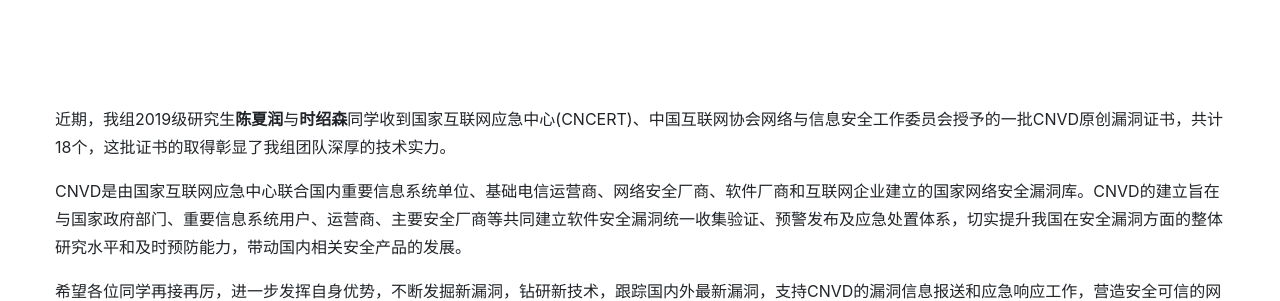
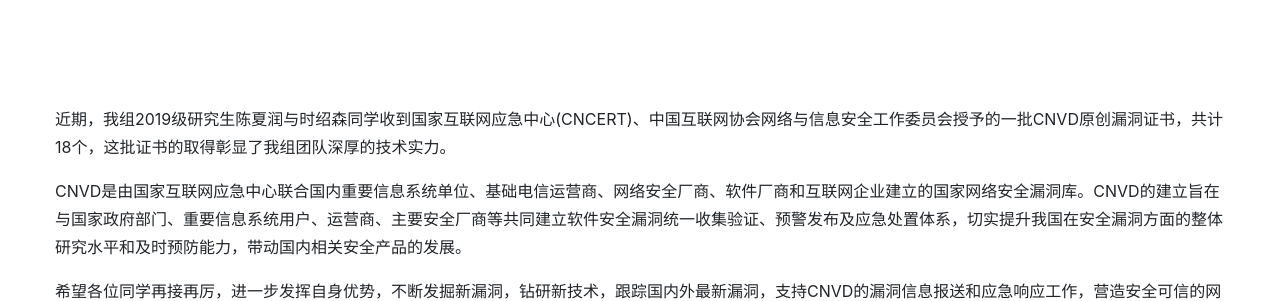
Before and after one commit to xxycfhb/xxycfhb.github.io, a Jekyll site: the page built from _posts/notice/2021-03-12-notice-7.md, in a window 1280 px wide and 900 px high. Shown: the part 358-659 px from the top of the window. Built offline with Jekyll 4.4.1, drawn with Linux system fonts in a browser that asks for light colours; some web fonts are replaced.

```diff
--- a/_posts/notice/2021-03-12-notice-7.md
+++ b/_posts/notice/2021-03-12-notice-7.md
@@ -9,7 +9,7 @@ categories:
 
 ---
 
-近期，我组2019级研究生**陈夏润**与**时绍森**同学收到国家互联网应急中心(CNCERT)、中国互联网协会网络与信息安全工作委员会授予的一批CNVD原创漏洞证书，共计18个，这批证书的取得彰显了我组团队深厚的技术实力。
+近期，我组2019级研究生陈夏润与时绍森同学收到国家互联网应急中心(CNCERT)、中国互联网协会网络与信息安全工作委员会授予的一批CNVD原创漏洞证书，共计18个，这批证书的取得彰显了我组团队深厚的技术实力。
 
 CNVD是由国家互联网应急中心联合国内重要信息系统单位、基础电信运营商、网络安全厂商、软件厂商和互联网企业建立的国家网络安全漏洞库。CNVD的建立旨在与国家政府部门、重要信息系统用户、运营商、主要安全厂商等共同建立软件安全漏洞统一收集验证、预警发布及应急处置体系，切实提升我国在安全漏洞方面的整体研究水平和及时预防能力，带动国内相关安全产品的发展。
 
```
